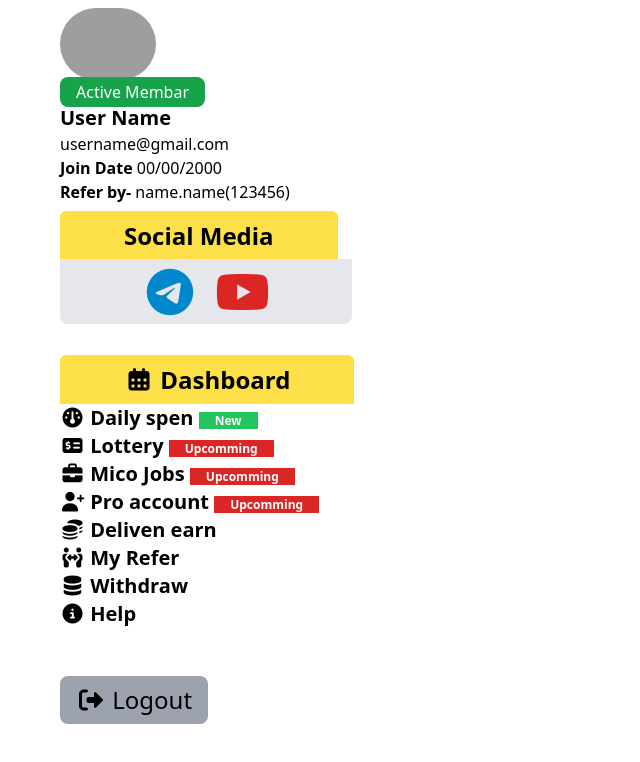
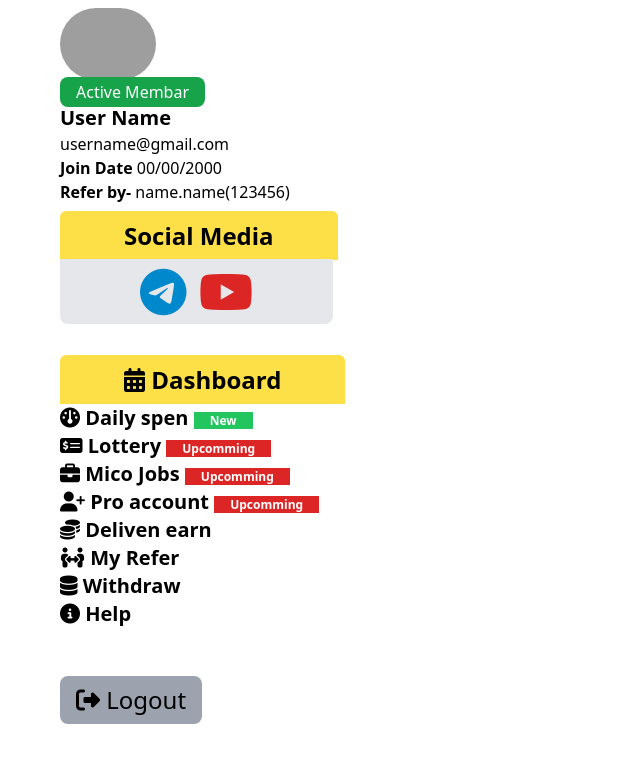
Before and after one commit to salmanpolok11/admin-panel, a plain HTML site: page index.html in a window 1280 px wide. Shown: the whole page, without its empty margins (0-640 px from the left). Drawn offline with nearby package versions, Linux system fonts and the light colour scheme; grey boxes are pictures that could not be loaded.

Commit message:
added selash

```diff
--- a/index.html
+++ b/index.html
@@ -4,7 +4,7 @@
 <head>
   <meta charset="UTF-8">
   <meta name="viewport" content="width=device-width, initial-scale=1.0">
-  <link rel="stylesheet" href="/https://cdnjs.cloudflare.com/ajax/libs/font-awesome/6.4.2/css/all.min.css"
+  <link rel="stylesheet" href="https://cdnjs.cloudflare.com/ajax/libs/font-awesome/6.4.2/css/all.min.css"
     integrity="sha512-z3gLpd7yknf1YoNbCzqRKc4qyor8gaKU1qmn+CShxbuBusANI9QpRohGBreCFkKxLhei6S9CQXFEbbKuqLg0DA=="
     crossorigin="anonymous" referrerpolicy="no-referrer" />
   <script src="https://cdn.tailwindcss.com"></script>
```
